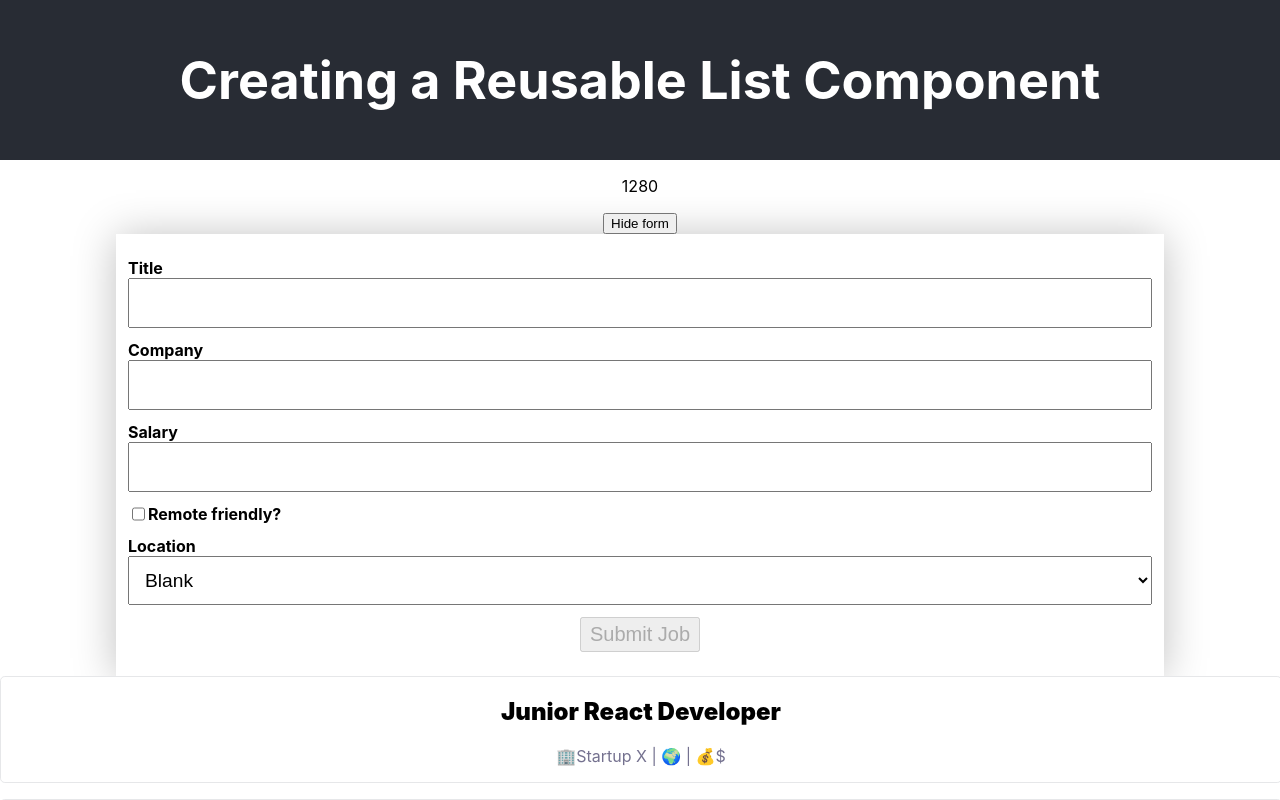
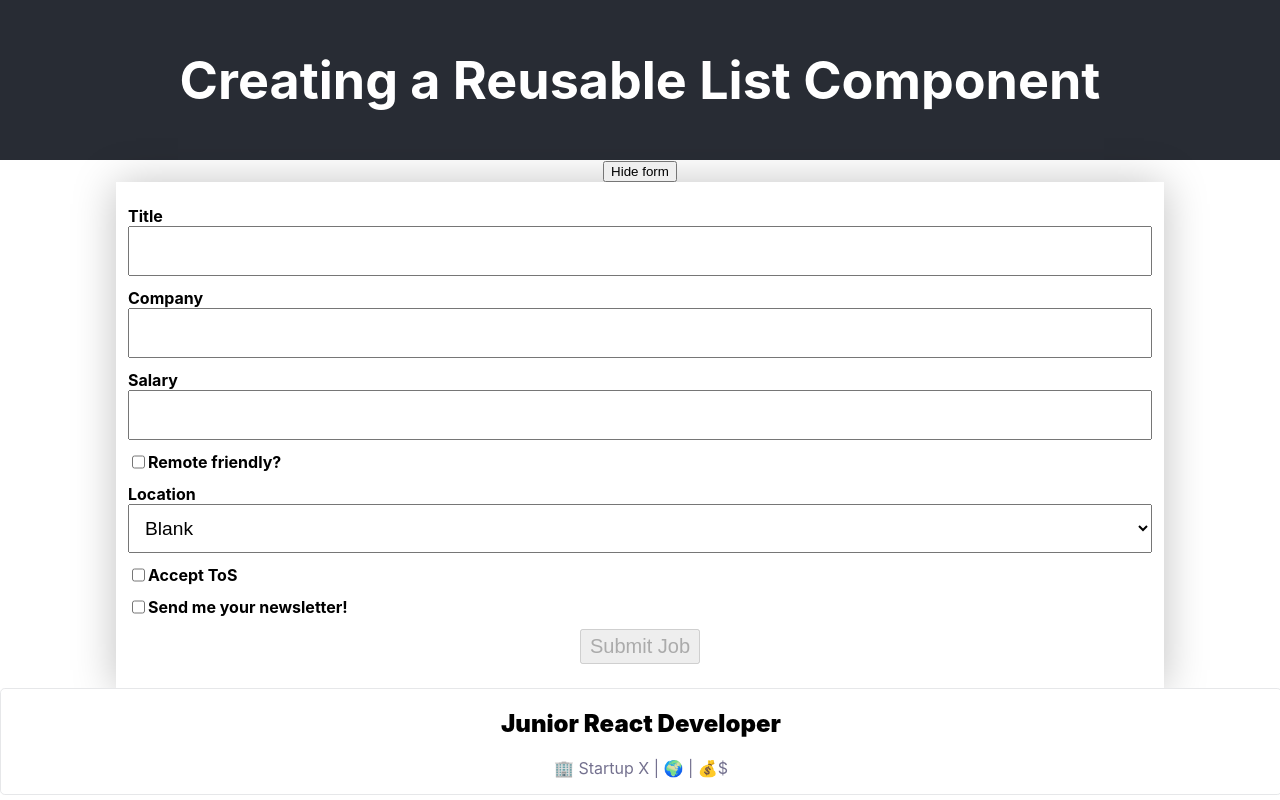
Before and after one commit to storiaca/handson-react, a React (Create React App) app: page / in a window 1280 px wide. Both pictures are taken after a click on the button "Show form". Shown: the top 800 px of the page. Built offline with nearby package versions, Linux system fonts and the light colour scheme.

Commit message:
Prop drilling and lifting state

```diff
--- a/src/App.js
+++ b/src/App.js
@@ -5,8 +5,6 @@ import JobItem from "./components/JobListElement";
 //import jobs from "./data/jobs";
 import JobsAPI from './api/JobsAPI';
 import JobCreationForm from './components/JobCreationForm';
-//import Timer from './components/Timer';
-import ResizeDemo from './components/ResizeDemo';
 
 class App extends Component {
   state = {
@@ -33,7 +31,6 @@ class App extends Component {
           <h1>Creating a Reusable List Component</h1>
         </header>
 
-        <ResizeDemo />
         <button onClick={this.toggleFormVisible}>
           {this.state.isFormVisible ? 'Hide form' : 'Show form'}
         </button>
--- a/src/components/JobCreationForm.jsx
+++ b/src/components/JobCreationForm.jsx
@@ -3,6 +3,8 @@ import TextInputField from './form-elements/TextInputField';
 import CheckBoxField from './form-elements/CheckBoxField';
 import SelectField from './form-elements/SelectedField';
 import './JobCreationForm.css';
+import ConsentInput from './form-elements/ConsentInput';
+
 const locationOptions = [
   {value: '', label: 'Blank'},
   {value: 'Berlin', label: 'Berlin'},
@@ -19,13 +21,16 @@ const initialState = {
   company: '',
   salary: '',
   isRemoteFriendly: false,
-  location: ''
+  location: '',
+  acceptedToS: false,
+  subscibedToNewsletter: false
 };
 
 const isFormDataValid = (state) =>
   state.title.length >= 10 &&
   state.company.length > 0 &&
-  state.salary.length > 0;
+  state.salary.length > 0 &&
+  state.acceptedToS;
 
 
 export default class JobCreationForm extends Component {
@@ -111,7 +116,11 @@ export default class JobCreationForm extends Component {
           onChange={this.handleChange}
           value={this.state.location}
         />
-
+        <ConsentInput
+          onChange={this.handleChange}
+          acceptedToS={this.state.acceptedToS}
+          subscibedToNewsletter={this.state.subscibedToNewsletter}
+        />
         <button
           className="job-form__button"
           disabled={!enabled}
--- a/src/components/JobListElement.jsx
+++ b/src/components/JobListElement.jsx
@@ -1,5 +1,37 @@
 import React, { Component } from "react";
 import "./JobListElement.css";
+
+export class JobListElementMetaItem extends Component {
+  render() {
+    return (
+      <span>{this.props.emoji} {this.props.metaItem}</span>
+    );
+  }
+}
+
+export class JobListElementMeta extends Component {
+  render() {
+    const { company, location, salary } = this.props;
+    return (
+      <p className="job_info">
+        <JobListElementMetaItem
+          emoji="🏢 "
+          metaItem={company}
+        />
+        {' | '}
+        <JobListElementMetaItem
+          emoji="🌍 "
+          metaItem={location}
+        />
+        {' | '}
+        <JobListElementMetaItem
+          emoji="💰$"
+          metaItem={salary}
+        />
+      </p>
+    );
+  }
+}
 
 export default class JobListElement extends Component {
   render() {
@@ -8,12 +40,11 @@ export default class JobListElement extends Component {
       <a href="#" className="job-item">
         <div>
           <h2 className="job-item_title">{title}</h2>
-          <p className="job_info">
-            🏢
-            {company} | 🌍
-            {location} | 💰$
-            {salary}
-          </p>
+          <JobListElementMeta
+            company={company}
+            location={location}
+            salary={salary}
+          />
         </div>
       </a>
     );
--- /dev/null
+++ b/src/components/form-elements/ConsentInput.jsx
@@ -0,0 +1,29 @@
+import React, { Component } from 'react'
+import CheckboxField from './CheckBoxField';
+
+export default class ConsentInput extends Component {
+  render() {
+    const {
+      acceptedToS,
+      subscribedToNewsletter,
+      onChange
+    } = this.props;
+
+    return (
+      <div>
+        <CheckboxField
+          onChange={onChange}
+          value={acceptedToS}
+          value={acceptedToS}
+          label="Accept ToS"
+        />
+        <CheckboxField
+          onChange={onChange}
+          value={subscribedToNewsletter}
+          name={subscribedToNewsletter}
+          label="Send me your newsletter!"
+        />
+      </div>
+    )
+  }
+}
```
